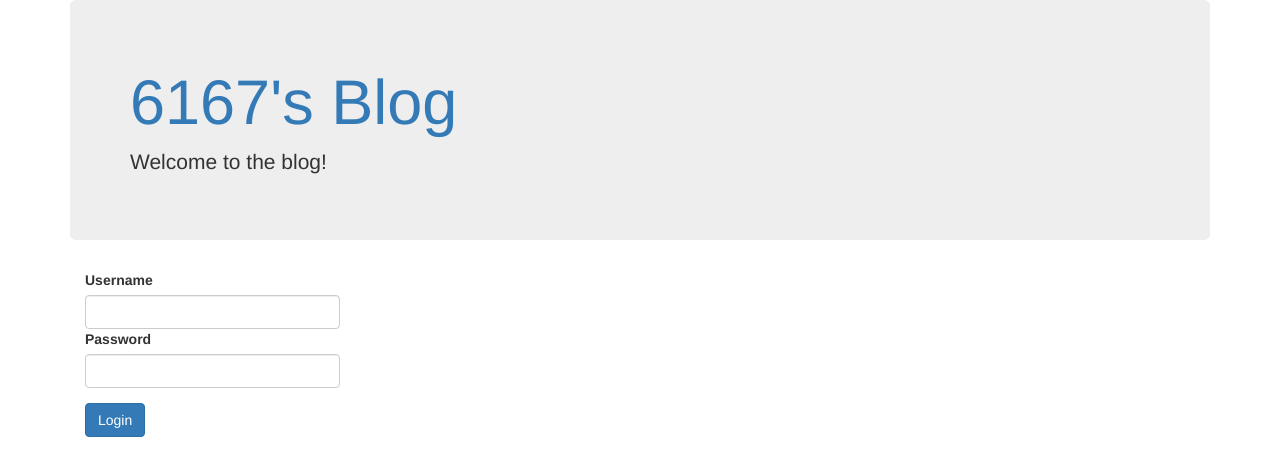
After one commit to lylc6167/flask, a Flask app: page /login in a window 1280 px wide. The commit adds this page. Shown: the top 476 px of the page. Run offline with Flask 2, Linux system fonts and the light colour scheme; some libraries are stand-ins or nearby versions.

Commit message:
register, login, logout Done

```diff
--- a/flask001_blog/config.py
+++ b/flask001_blog/config.py
@@ -3,7 +3,9 @@
 
 class Config(object):
     SECRET_KEY = 'XpG/bck8hgX9o4AJh87dLw=='  # python随机生成
-
+    # 一下仅用于reCAPTCHA账户验证
+    # RECAPTCHA_PUBLIC_KEY = "<your public key>"
+    # RECAPTCHA_PRIVATE_KEY = "<your private key>"
 
 class ProdConfig(Config):
     pass
--- a/flask001_blog/controllers/blog.py
+++ b/flask001_blog/controllers/blog.py
@@ -13,7 +13,7 @@ blog_blueprint = Blueprint(
     'blog',
     __name__,
     template_folder=path.join(path.pardir, 'templates', 'blog'),
-    url_prefix='/blog')
+    url_prefix='/blog')  # 最后一个参数为路由前缀，localhost/blog/<ID>
 
 
 def sidebar_data():
--- /dev/null
+++ b/flask001_blog/controllers/main.py
@@ -0,0 +1,51 @@
+from os import path
+from uuid import uuid4
+
+from flask import flash, url_for, redirect, render_template, Blueprint
+
+from flask001_blog.forms import LoginForm, RegisterForm
+from flask001_blog.models import db, User
+
+
+main_blueprint = Blueprint(
+    'main',
+    __name__,
+    template_folder=path.join(path.pardir, 'templates', 'main'))
+
+
+# @main_blueprint.route('/')
+# def index():
+#     return redirect(url_for('blog.home'))
+@main_blueprint.route('/login', methods=['GET', 'POST'])
+def login():
+    form = LoginForm()
+
+    if form.validate_on_submit():
+        flash('登入成功', category='Success')
+        return redirect(url_for('blog.home'))
+
+    return render_template('login.html', form=form)
+
+
+@main_blueprint.route('/logout', methods=['GET', 'POST'])
+def logout():
+    flash('成功退出账号', category='Success')
+    return redirect(url_for('blog.home'))
+
+
+@main_blueprint.route('/register', methods=['GET', 'POST'])
+def register():
+    form = RegisterForm()
+
+    if form.validate_on_submit():
+        new_user = User(id=str(uuid4()),
+                        username=form.username.data,
+                        password=form.password.data)
+
+        db.session.add(new_user)
+        db.session.commit()
+
+        flash('注册成功', category='success')
+        return redirect(url_for('main.login'))
+
+    return render_template('register.html', form=form)
--- a/flask001_blog/forms.py
+++ b/flask001_blog/forms.py
@@ -1,6 +1,63 @@
 from flask_wtf import Form
-from wtforms import StringField, TextField
-from wtforms.validators import DataRequired, Length
+from wtforms import (
+    StringField,
+    TextField,
+    TextAreaField,
+    PasswordField,
+    BooleanField,
+    ValidationError
+)
+from wtforms.validators import DataRequired, Length, EqualTo, URL
+
+from .models import User
+
+
+class LoginForm(Form):
+    username = StringField('Username', [DataRequired(), Length(max=255)])
+    password = PasswordField('Password', [DataRequired()])
+
+    def validate(self):
+        check_validate = super(LoginForm, self).validate()
+
+        if not check_validate:
+            return False
+
+        user = User.query.filter_by(username=self.username.data).first()
+        if not user:
+            self.username.errors.append('此用户不存在，请重新输入用户名')
+            return False
+
+        if not user.check_password(self.password.data):
+            self.username.errors.append('密码错误：请重新输入密码')
+            return False
+
+        return True
+
+
+class RegisterForm(Form):
+    username = StringField('Username', [DataRequired(), Length(max=255)])
+    # 注意此处的min=8，由于没有提示信息导致测试时卡在这里没想明白,当密码小于8位页面不会跳转
+    password = PasswordField('Password', [DataRequired(), Length(min=8)])
+    password2 = PasswordField('Password_again', [DataRequired(),
+                                                 EqualTo('password')])
+    # recaptcha =
+
+    def validate(self):
+        check_validate = super(RegisterForm, self).validate()
+
+        if not check_validate:
+            return False
+
+        user = User.query.filter_by(username=self.username.data).first()
+        if user:
+            self.username.errors.append('用户已存在')
+            return False
+        return True
+
+
+class PostForm(Form):
+    title = StringField('Title', [DataRequired(), Length(max=255)])
+    text = TextAreaField('Blog Content', [DataRequired()])
 
 
 class CommentForm(Form):
--- a/flask001_blog/templates/blog/base.html
+++ b/flask001_blog/templates/base.html
@@ -47,6 +47,7 @@
     </nav>
     {% endmacro %}
 </head>
+
 <body>
 <div class="container">
     <div class="jumbotron">
@@ -54,8 +55,20 @@
         <h1><a href="{{ url_for('blog.home')}} ">6167's Blog</a></h1>
         <p>Welcome to the blog!</p>
     </div>
+    {% with messages = get_flashed_messages(with_categories=true) %}
+        {% if messages %}
+            {% for category, message in messages %}
+                <div class="button" class="close" data-dismiss="alert" aria-label="Close">
+                    <button type="button" class="close" data-dismiss="alert" aria-label="Close">
+                        <span aria-hidden="true">&times;</span>
+                    </button>
+                    {{ messages }}
+                </div>
+            {% endfor %}
+        {% endif %}
+    {% endwith %}
     {% block body %}
-    body_content
+        body_content
     {% endblock %}
 </div>
 <script src="{{ url_for('static', filename='js/jquery.min.js') }}"></script>
--- /dev/null
+++ b/flask001_blog/templates/main/login.html
@@ -0,0 +1,29 @@
+{% extends "base.html" %}
+
+{% block body %}
+<div class="col-lg-3">
+  <!-- Set the form -->
+  <form method="POST" action="{{ url_for('main.login')}}">
+    {{ form.hidden_tag() }}
+    <div>
+      {{ form.username.label }}
+      {% if form.username.errors %}
+        {% for e in form.username.errors %}
+          <p class="help-block">{{ e }}</p>
+        {% endfor %}
+      {% endif %}
+      {{ form.username(class_="form-control") }}
+    </div>
+    <div class="form-group">
+      {{ form.password.label }}
+      {% if form.password.errors %}
+        {% for e in form.password.errors %}
+          <p class="help-block">{{ e }}</p>
+        {% endfor %}
+      {% endif %}
+      {{ form.password(class_='form-control') }}
+    </div>
+    <input class="btn btn-primary" type="submit" value="Login">
+  </form>
+</div>
+{% endblock %}
--- a/requirements.txt
+++ b/requirements.txt
@@ -1,7 +1,10 @@
 alembic==1.0.0
 aniso8601==3.0.2
+bcrypt==3.1.4
+cffi==1.11.5
 click==6.7
 Flask==1.0.2
+Flask-Bcrypt==0.7.1
 Flask-Migrate==2.2.1
 Flask-RESTful==0.3.6
 Flask-Script==2.0.6
@@ -13,6 +16,7 @@ Mako==1.0.7
 Markdown==3.0
 MarkupSafe==1.0
 psycopg2==2.7.5
+pycparser==2.19
 python-dateutil==2.7.3
 python-editor==1.0.3
 pytz==2018.5
```
Also changed, not shown: flask001_blog/__init__.py (+13 -1 lines), flask001_blog/extensions.py (added, +8 -0 lines), flask001_blog/models.py (+10 -2 lines), flask001_blog/templates/main/register.html (added, +33 -0 lines), manage.py (+7 -16 lines).
